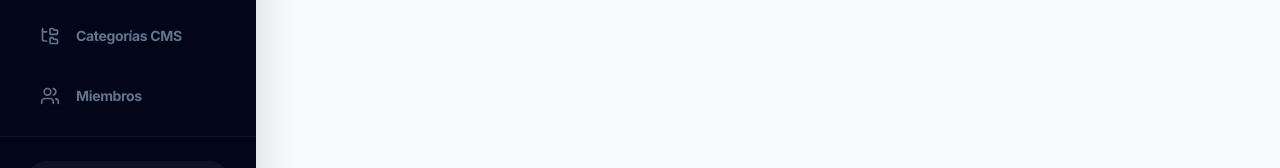
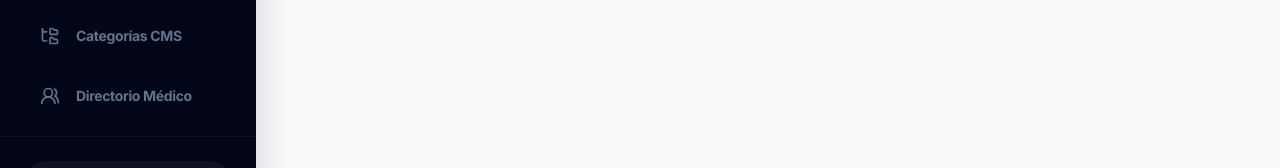
Before and after one commit to sovogin-cpu/sovogin, a Next.js app: page /admin/inscritos in a window 1280 px wide. Shown: the part 499-667 px from the top of the page. Built offline with nearby package versions, Linux system fonts and the light colour scheme; no server answers; the database is empty.

Commit message:
feat: add doctor directory to admin navigation

```diff
--- a/src/components/admin/AdminSidebar.tsx
+++ b/src/components/admin/AdminSidebar.tsx
@@ -29,6 +29,7 @@ const menuItems = [
   { name: "Biblioteca Multimedia", href: "/admin/media", icon: FolderKanban },
   { name: "Contenidos", href: "/admin/contenidos", icon: Newspaper },
   { name: "Categorías CMS", href: "/admin/categorias", icon: FolderTree },
+  { name: "Directorio Médico", href: "/admin/directorio-medico", icon: Users2 },
   { name: "Miembros", href: "/admin/miembros", icon: Users },
   { name: "Recursos", href: "/admin/recursos", icon: FileText },
   { name: "Banners", href: "/admin/banners", icon: ImageIcon },
```
